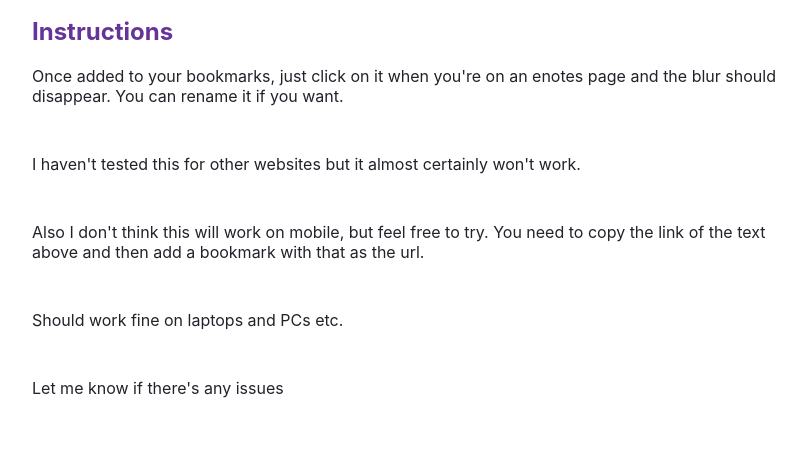
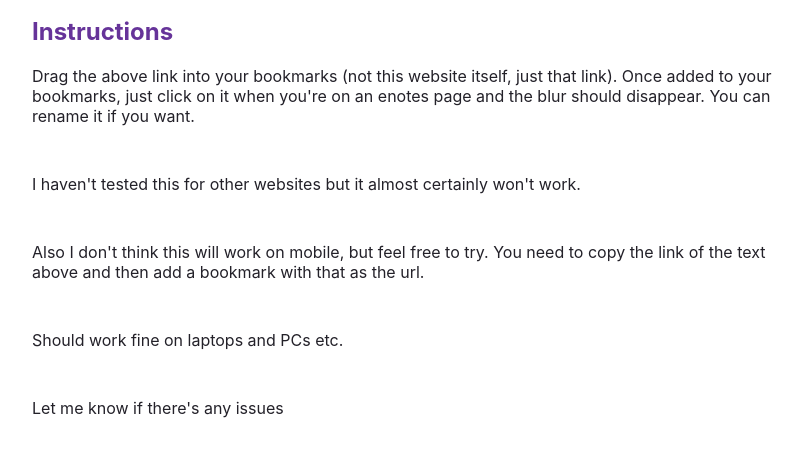
Before and after one commit to Tazmondo/portfolio, a Gatsby site: page /enotes in a window 1280 px wide. Shown: the part 285-742 px from the top of the page, without its empty margins (72-878 px from the left). Built offline with nearby package versions, Linux system fonts and the light colour scheme; Gatsby itself is replaced by a stand-in of ours.

Commit message:
Add further clarification

```diff
--- a/src/pages/enotes.tsx
+++ b/src/pages/enotes.tsx
@@ -10,7 +10,8 @@ const EnotesPage = () => {
             <a style={bookmarkStyle} href={bypass}>Drag/Add me to your bookmarks!</a>
             <h2 style={styles.headingAccentStyles}>Instructions</h2>
             <p style={styles.paragraphStyles}>
-                Once added to your bookmarks, just click on it when you're on an enotes page and the blur should
+                Drag the above link into your bookmarks (not this website itself, just that link). Once added to your
+                bookmarks, just click on it when you're on an enotes page and the blur should
                 disappear. You can rename it if you want.
             </p>
             <p style={styles.paragraphStyles}>
```
